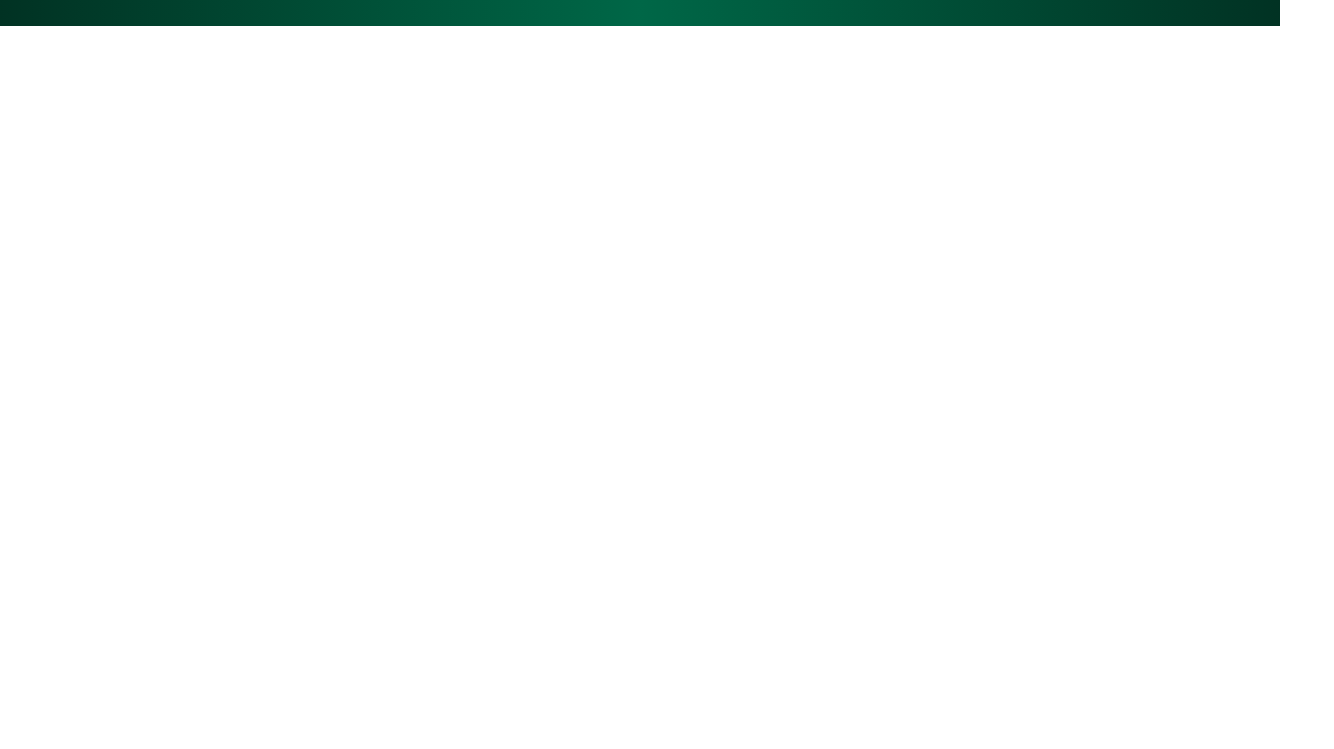
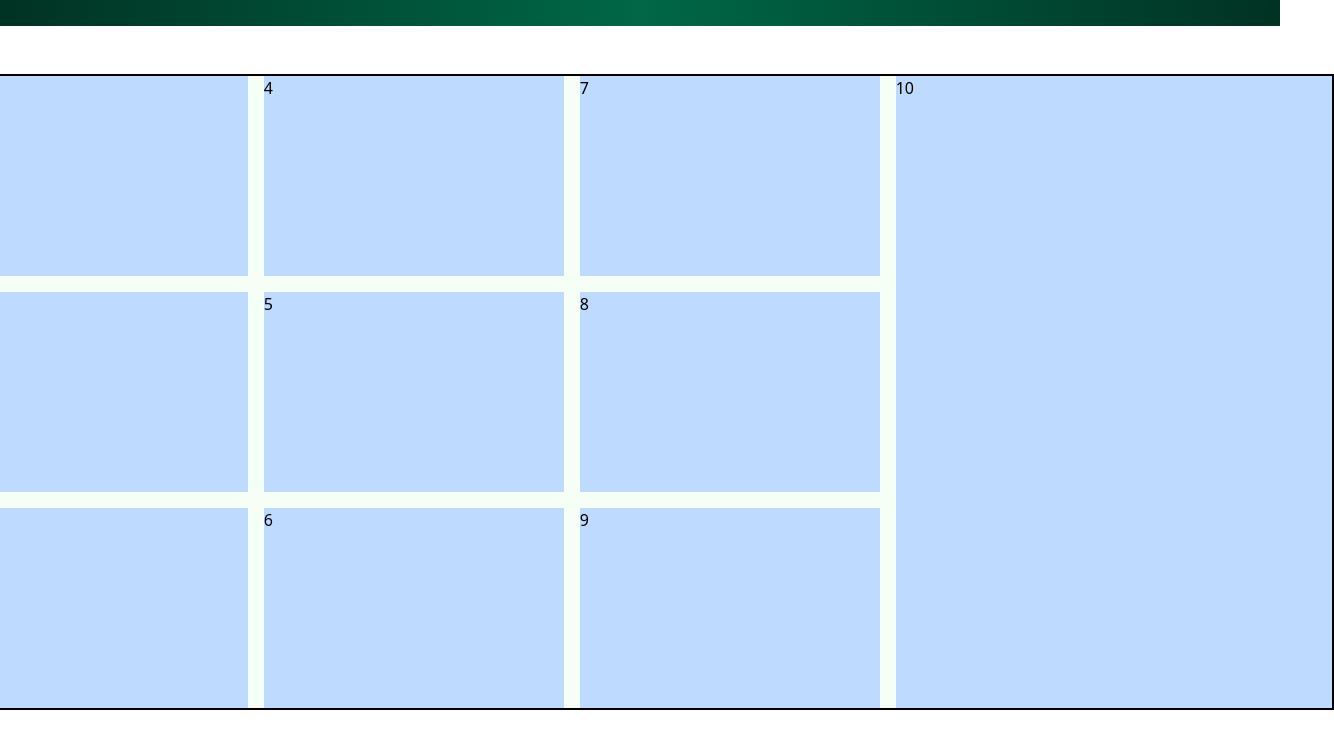
Before and after one commit to shaikhkingshuk/PH-Assignment-5, a plain HTML site: page index.html in a window 1280 px wide. Shown: the part 313-1062 px from the top of the page, 1334 px wide, since content can reach past the window. Before the commit the page ends 800 px from the top, so only its background shows below. Drawn offline with nearby package versions, Linux system fonts and the light colour scheme.

Commit message:
Grid structure added

```diff
--- a/index.html
+++ b/index.html
@@ -16,7 +16,7 @@
         <div
           class="flex h-[50px] w-[195.72px] border-2 border-solid border-red-500 ml-[60px]"
         >
-          <img src="/assets/logo.png" />
+          <img src="./assets/logo.png" />
           <h1 class="text-[#006747] font-extrabold ml-[10px]">
             Emergency <br />Service
           </h1>
@@ -26,13 +26,13 @@
             class="bg-[#41ff6b1a] w-[123px] h-[52px] flex justify-center items-center rounded-[50px] font-black"
           >
             <h3>12</h3>
-            <img class="h-[30px] w-[30px] ml-[10px]" src="/assets/heart.png" />
+            <img class="h-[30px] w-[30px] ml-[10px]" src="./assets/heart.png" />
           </div>
           <div
             class="bg-[#41ff6b1a] w-[123px] h-[52px] flex justify-center items-center rounded-[50px] font-black"
           >
             <h3>421</h3>
-            <img class="h-[24px] w-[24px] ml-[10px]" src="/assets/coin.png" />
+            <img class="h-[24px] w-[24px] ml-[10px]" src="./assets/coin.png" />
           </div>
           <div
             class="bg-[#00a63e] w-[123px] h-[52px] flex justify-center items-center rounded-[50px] text-white font-semibold"
@@ -50,7 +50,7 @@
       <div
         class="bg-[linear-gradient(to_right,#013223,#006747,#013223)] h-[239px] flex justify-center items-center flex-col text-[#ffffff]"
       >
-        <img class="h-[92px] w-[92px]" src="/assets/logo-dark.png" />
+        <img class="h-[92px] w-[92px]" src="./assets/logo-dark.png" />
         <h1 class="text-[40px] font-bold">Emergency Service Directory</h1>
         <p class="font-semibold text-xl">
           Government Emergency Services at Your Fingertip – A Project by
@@ -58,5 +58,28 @@
         </p>
       </div>
     </section>
+
+    <!-- Main section -->
+
+    <section>
+      <div class="bg-[rgba(245,255,246,1)] h-auto flex justify-center mt-[48px] mb-[86px]">
+          <div class="grid grid-flow-col grid-rows-3 gap-4 border-solid border-color-500 border-2 w-[1390px]">
+            <div class="bg-blue-200 h-[200px] w-[300px]">1</div>
+            <div class="bg-blue-200 h-[200px] w-[300px]">2</div>
+            <div class="bg-blue-200 h-[200px] w-[300px]">3</div>
+            <div class="bg-blue-200 h-[200px] w-[300px]">4</div>
+            <div class="bg-blue-200 h-[200px] w-[300px]">5</div>
+            <div class="bg-blue-200 h-[200px] w-[300px]">6</div>
+            <div class="bg-blue-200 h-[200px] w-[300px]">7</div>
+            <div class="bg-blue-200 h-[200px] w-[300px]">8</div>
+            <div class="bg-blue-200 h-[200px] w-[300px]">9</div>
+
+            <div class="bg-blue-200 w-[436.67px] h-auto row-span-3">10</div>
+
+
+          </div>
+        </div>
+      </div>
+    </section>
   </body>
 </html>
```
